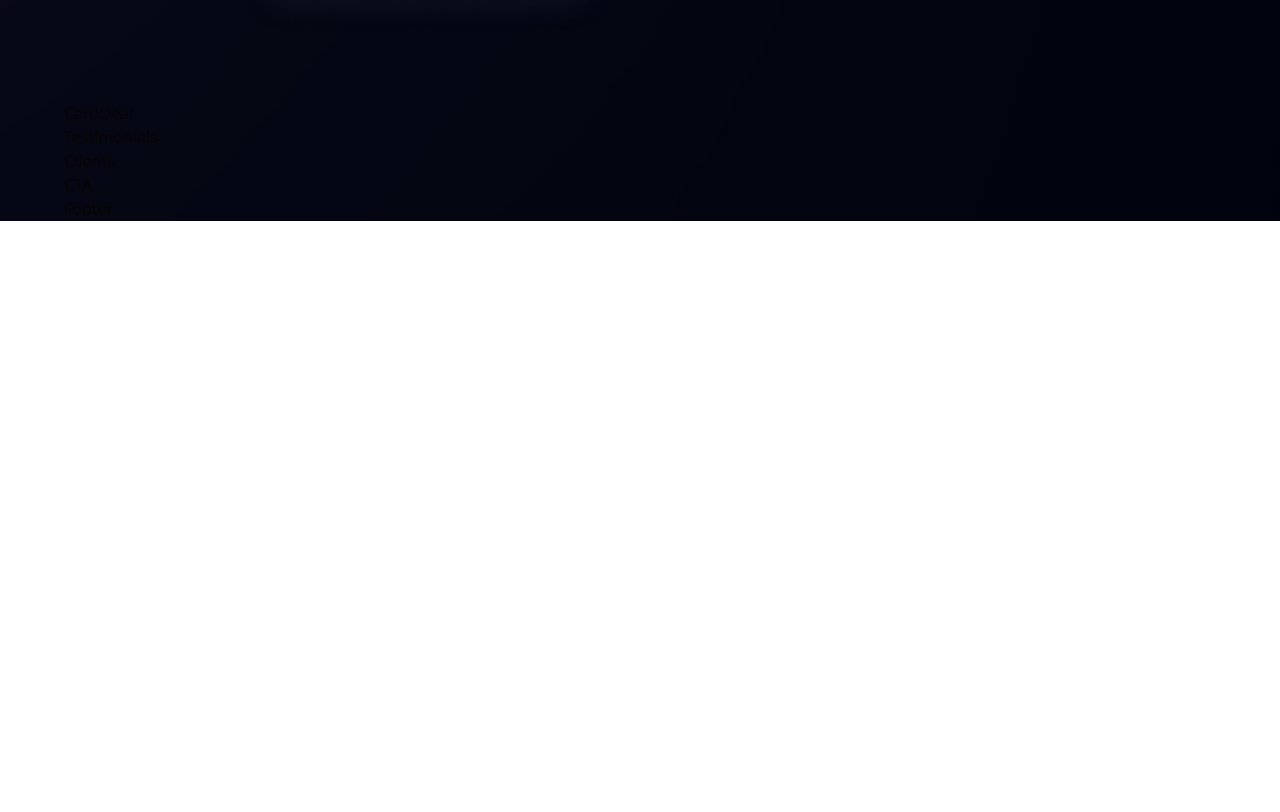
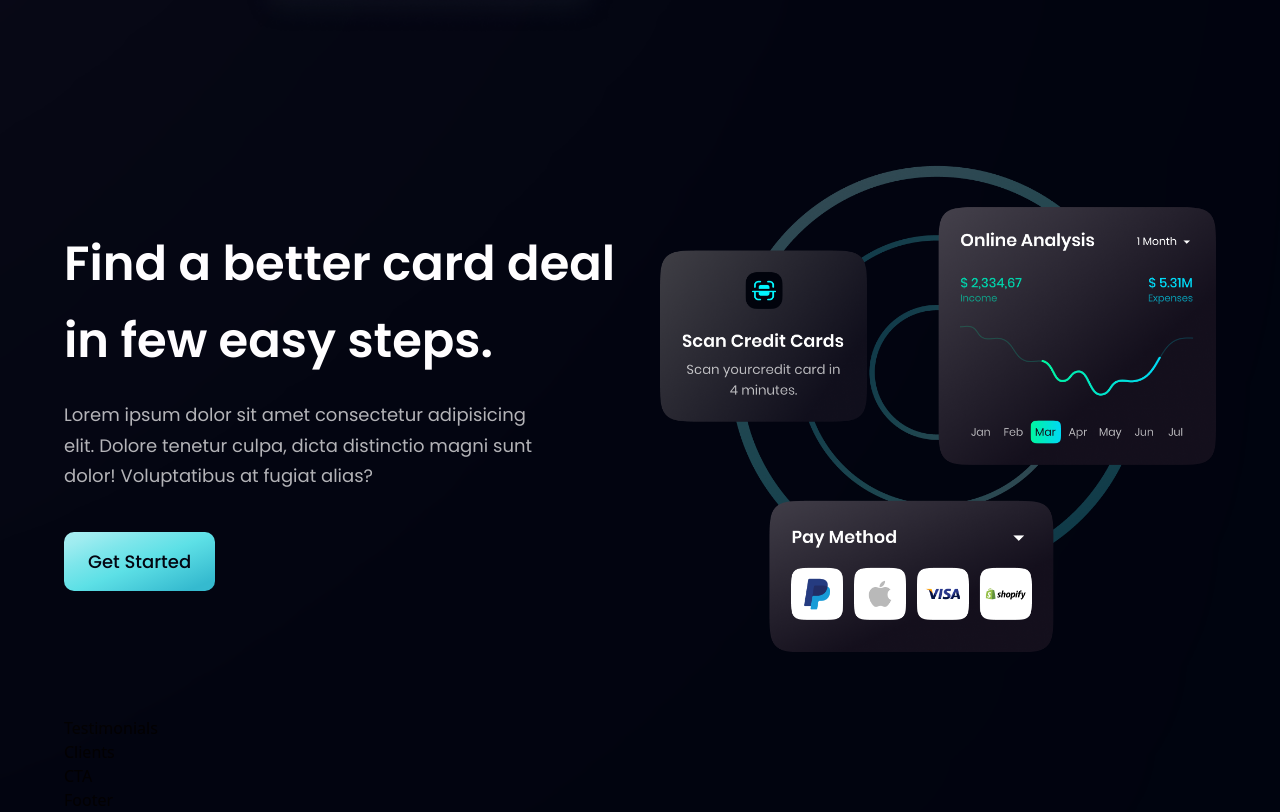
Before and after one commit to fransiskusdave/bank-website, a React (Vite) app: page / in a window 1280 px wide. Shown: the part 2088-2900 px from the top of the page. Before the commit the page ends 2309 px from the top, so only its background shows below. Built offline with nearby package versions, Linux system fonts and the light colour scheme.

Commit message:
completing carddeal component

```diff
--- a/src/components/CardDeal.jsx
+++ b/src/components/CardDeal.jsx
@@ -1,5 +1,25 @@
-const CardDeal = () => {
-  return <div>CardDeal</div>;
-};
+import { card } from "../assets";
+import styles, { layout } from "../style";
+import Button from "./Button";
+
+const CardDeal = () => (
+  <section className={layout.section}>
+    <div className={layout.sectionInfo}>
+      <h2 className={styles.heading2}>
+        Find a better card deal <br className="hidden sm:block" />
+        in few easy steps.
+      </h2>
+      <p className={`${styles.paragraph} max-w-[470px] mt-5`}>
+        Lorem ipsum dolor sit amet consectetur adipisicing elit. Dolore tenetur
+        culpa, dicta distinctio magni sunt dolor! Voluptatibus at fugiat alias?
+      </p>
+      <Button styles="mt-10" />
+    </div>
+
+    <div className={layout.sectionImg}>
+      <img src={card} alt="card" className="w-full h-full" />
+    </div>
+  </section>
+);
 
 export default CardDeal;
```
